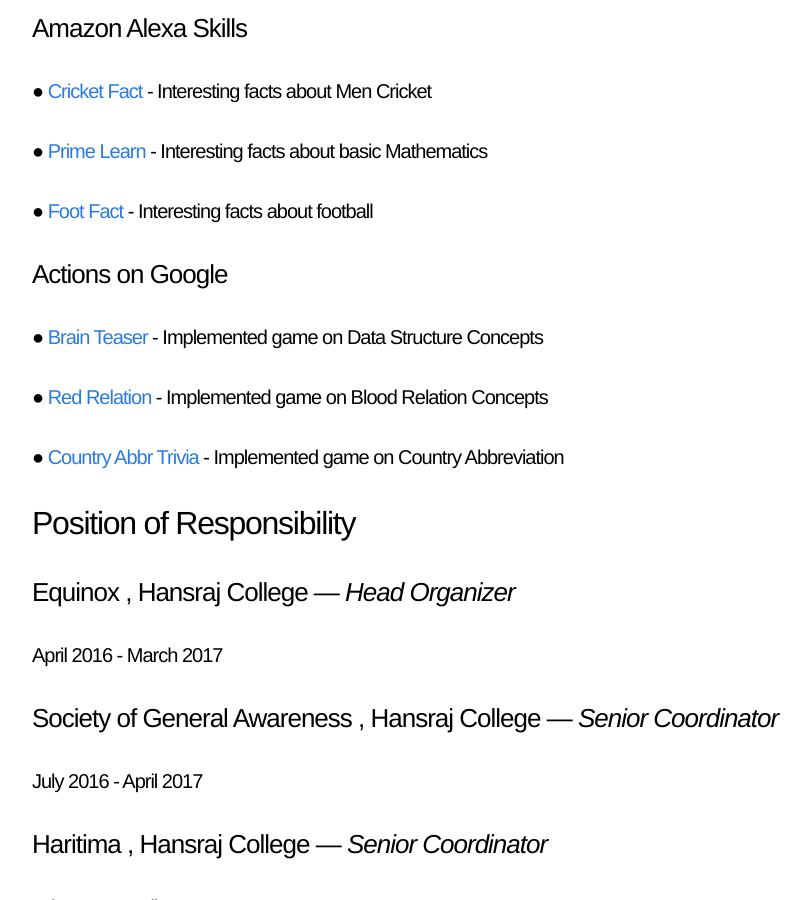
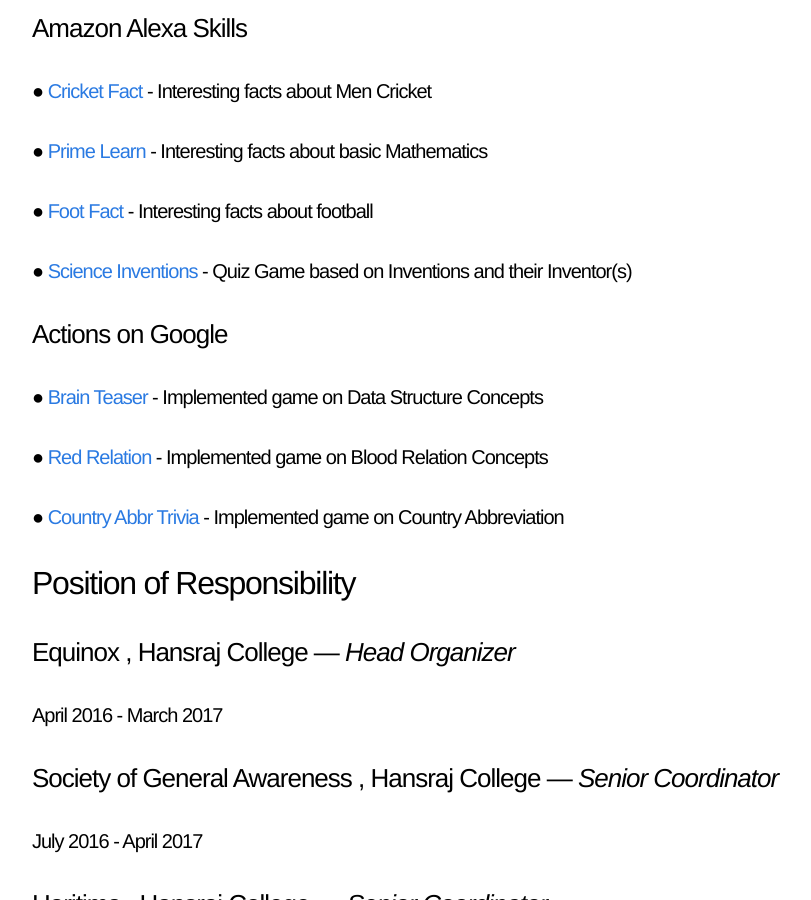
Before and after one commit to shoaibrayeen/shoaibrayeen.github.io, a Jekyll site: the page built from doc/resume.md, in a window 1280 px wide and 900 px high, scrolled down 1155 px. Shown: the whole window, without its empty margins (208-1019 px from the left). Built offline with Jekyll 4.4.1, drawn with Linux system fonts in a browser that asks for light colours.

Commit message:
updates resume

```diff
--- a/doc/resume.md
+++ b/doc/resume.md
@@ -27,6 +27,7 @@ permalink: /doc/resume/
 #### ● [Cricket Fact](https://www.amazon.com/gp/product/B07BQ3WKGD) - Interesting facts about Men Cricket
 #### ● [Prime Learn](https://www.amazon.com/gp/product/B07C7MFDH6) - Interesting facts about basic Mathematics
 #### ● [Foot Fact](https://www.amazon.com/gp/product/B07CTBS699) - Interesting facts about football
+#### ● [Science Inventions ](https://www.amazon.com/gp/product/B07FFRVGYK) - Quiz Game based on Inventions and their Inventor(s)
 ### Actions on Google
 #### ● [Brain Teaser](https://assistant.google.com/services/a/uid/000000f87db14c78) - Implemented game on Data Structure Concepts
 #### ● [Red Relation](https://assistant.google.com/services/a/uid/0000007832c77e08) - Implemented game on Blood Relation Concepts
```
